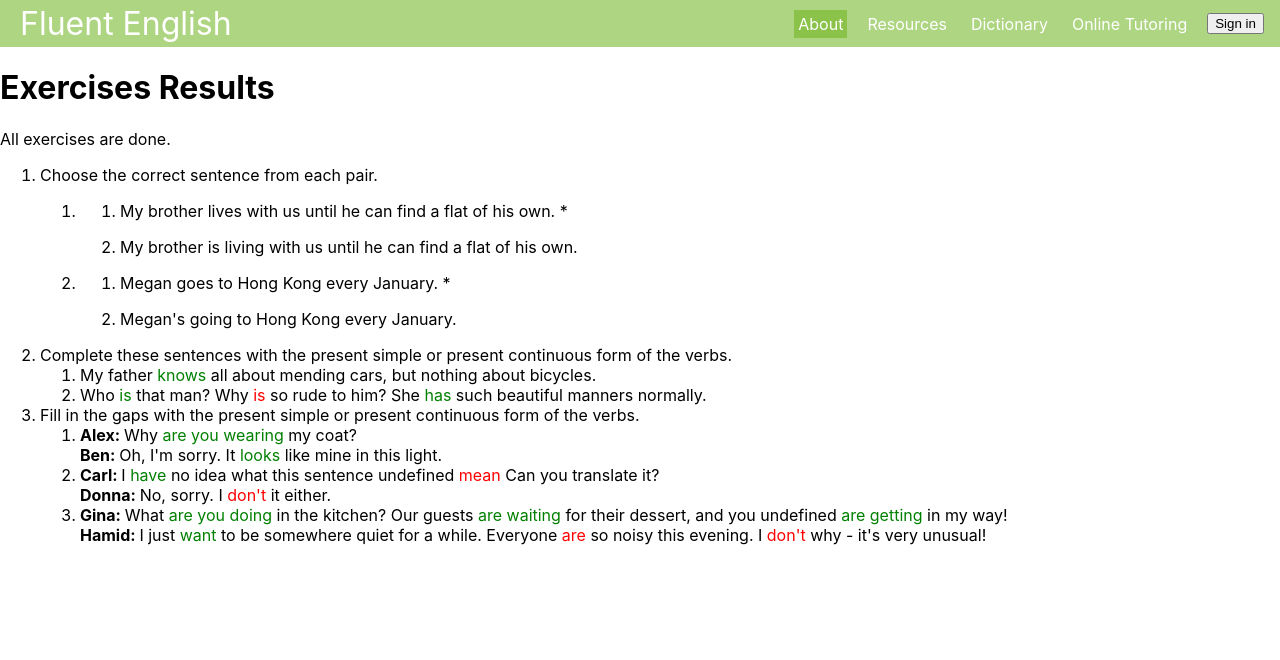
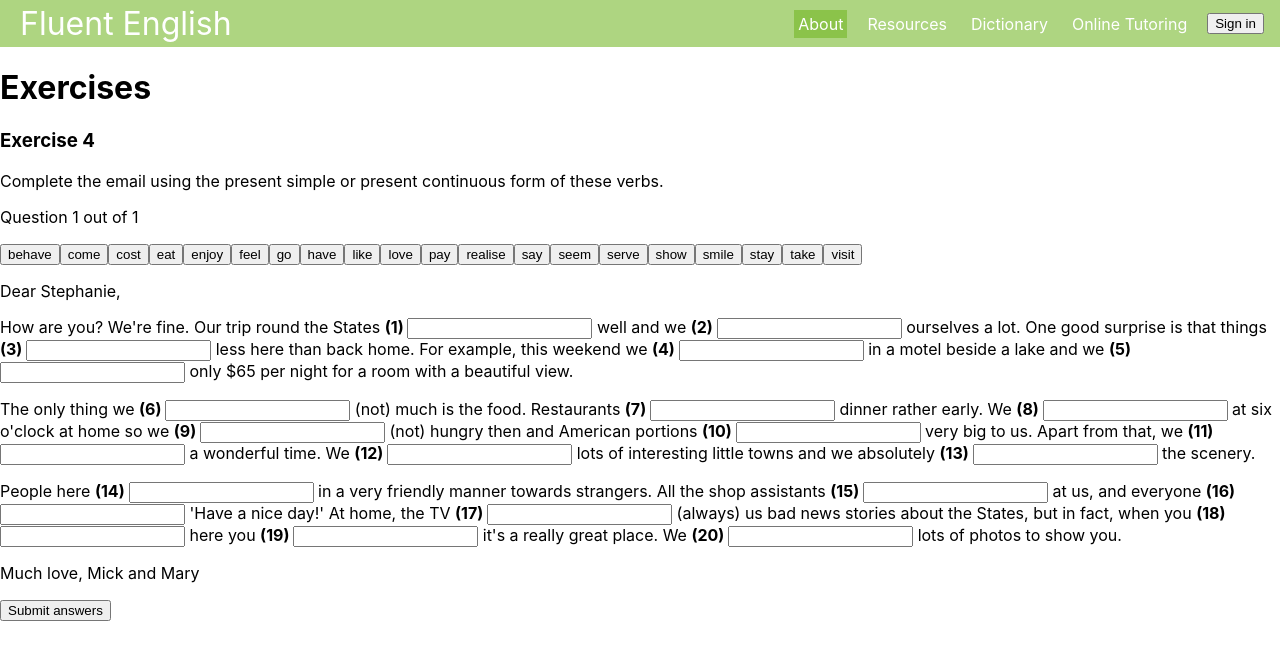
Before and after one commit to asharokhin/english-learning-app, a React (Create React App) app in the folder frontend/: page /resources/grammar/present-tense/exercises in a window 1280 px wide. Shown: the top 660 px of the page. Built offline with nearby package versions, Linux system fonts and the light colour scheme.

Commit message:
Add CompleteText exercise components

```diff
--- a/frontend/src/constants.js
+++ b/frontend/src/constants.js
@@ -1,3 +1,4 @@
 export const TYPE_IN_SENTENCE = "type_in_sentence";
 export const MULTIPLE_CHOICE = "multiple_choice";
 export const TYPE_IN_DIALOGUE = "type_in_dialogue";
+export const COMPLETE_THE_TEXT = "complete_the_text";
--- a/frontend/src/pages/ExerciseResultList/TypeInDialogueQuestionResults.jsx
+++ b/frontend/src/pages/ExerciseResultList/TypeInDialogueQuestionResults.jsx
@@ -12,7 +12,8 @@ const TypeInDialogueQuestionResults = ({ lines, usersAnswers }) => {
           {l.sentences.map((s, j) => (
             <TypeInSentenceResult
               key={s.post}
-              sentence={s}
+              pre={s.pre}
+              post={s.post}
               usersAnswer={usersAnswers[i][j]}
             />
           ))}
--- a/frontend/src/pages/ExerciseResultList/TypeInQuestionResult.jsx
+++ b/frontend/src/pages/ExerciseResultList/TypeInQuestionResult.jsx
@@ -10,7 +10,8 @@ const TypeInQuestionResult = ({ question, usersAnswers, questionIndex }) => {
       {sentences.map((s, i) => (
         <TypeInSentenceResult
           key={s.answer}
-          sentence={s}
+          pre={s.pre}
+          post={s.post}
           usersAnswer={usersQuestionAnswers[i]}
         />
       ))}
--- a/frontend/src/pages/ExerciseResultList/TypeInSentenceResult.jsx
+++ b/frontend/src/pages/ExerciseResultList/TypeInSentenceResult.jsx
@@ -2,8 +2,7 @@ import React from "react";
 import PropTypes from "prop-types";
 import styles from "./TypeInSentenceResult.module.css";
 
-const TypeInSentenceResult = ({ sentence, usersAnswer }) => {
-  const { pre, post } = sentence;
+const TypeInSentenceResult = ({ pre, post, usersAnswer }) => {
   const { answer, isCorrect } = usersAnswer;
   return (
     <>
@@ -17,15 +16,17 @@ const TypeInSentenceResult = ({ sentence, usersAnswer }) => {
 };
 
 TypeInSentenceResult.propTypes = {
-  sentence: PropTypes.shape({
-    pre: PropTypes.string,
-    post: PropTypes.string.isRequired,
-    hint: PropTypes.string.isRequired,
-  }).isRequired,
+  pre: PropTypes.string,
+  post: PropTypes.string,
   usersAnswer: PropTypes.shape({
     answer: PropTypes.string.isRequired,
     isCorrect: PropTypes.bool.isRequired,
   }).isRequired,
 };
 
+TypeInSentenceResult.defaultProps = {
+  pre: "",
+  post: "",
+};
+
 export default TypeInSentenceResult;
--- /dev/null
+++ b/frontend/src/pages/Exercises/CompleteText.jsx
@@ -0,0 +1,77 @@
+import React from "react";
+import PropTypes from "prop-types";
+import CtHintWords from "./CtHintWords";
+import CtParagraph from "./CtParagraph";
+
+const CompleteText = ({ content, onSubmitAnswer, usersAnswers }) => {
+  const { paragraphs, textData } = content;
+
+  const exerciseHints = () => {
+    if (usersAnswers === undefined) {
+      return <CtHintWords words={content.words} />;
+    }
+    return null;
+  };
+
+  const textHeader = () => {
+    if (textData.textType === "email") {
+      return <p>{`${textData.greeting},`}</p>;
+    }
+    return <b>{`${textData.greeting},`}</b>;
+  };
+
+  const textFooter = () => {
+    if (usersAnswers !== undefined) {
+      return null;
+    }
+    if (textData.end !== undefined) {
+      return <p>{`${textData.end}`}</p>;
+    }
+    return null;
+  };
+  const onSubmitUsersAnswers = (e) => {
+    e.preventDefault();
+    console.log("submit", e.target.input00.value);
+  };
+
+  return (
+    <div>
+      {exerciseHints()}
+      {textHeader()}
+      <form onSubmit={onSubmitUsersAnswers}>
+        {paragraphs.map((paragraph, i) => (
+          <CtParagraph
+            key={paragraph[0].answer}
+            paragraph={paragraph}
+            onSubmitAnswer={onSubmitAnswer}
+            paragraphIdx={i}
+            usersAnswers={usersAnswers}
+          />
+        ))}
+        {textFooter()}
+        <button type="submit">Submit answers</button>
+      </form>
+    </div>
+  );
+};
+
+CompleteText.propTypes = {
+  content: PropTypes.shape({
+    paragraphs: PropTypes.arrayOf(PropTypes.shape),
+    textData: PropTypes.shape({
+      textType: PropTypes.string,
+      greeting: PropTypes.string,
+      end: PropTypes.string,
+    }),
+    words: PropTypes.arrayOf(PropTypes.string),
+  }).isRequired,
+  onSubmitAnswer: PropTypes.func,
+  usersAnswers: PropTypes.shape(),
+};
+
+CompleteText.defaultProps = {
+  onSubmitAnswer: undefined,
+  usersAnswers: undefined,
+};
+
+export default CompleteText;
--- /dev/null
+++ b/frontend/src/pages/Exercises/CtHintWords.jsx
@@ -0,0 +1,16 @@
+/* eslint-disable react/prop-types */
+import React from "react";
+
+const CtHintWords = ({ words }) => {
+  return (
+    <div>
+      {words.map((w) => (
+        <button key={w} type="button">
+          {w}
+        </button>
+      ))}
+    </div>
+  );
+};
+
+export default CtHintWords;
--- /dev/null
+++ b/frontend/src/pages/Exercises/CtParagraph.jsx
@@ -0,0 +1,21 @@
+/* eslint-disable react/prop-types */
+import React from "react";
+import CtSentence from "./CtSentence";
+
+const CtParagraph = ({ paragraph, paragraphIdx }) => {
+  return (
+    <p>
+      {paragraph.map((s, i) => (
+        <CtSentence
+          key={s.answer}
+          pre={s.pre}
+          post={s.post}
+          num={s.num}
+          inputName={`input${paragraphIdx}${i}`}
+        />
+      ))}
+    </p>
+  );
+};
+
+export default CtParagraph;
--- /dev/null
+++ b/frontend/src/pages/Exercises/CtSentence.jsx
@@ -0,0 +1,15 @@
+/* eslint-disable react/prop-types */
+import React from "react";
+
+const CtSentence = ({ pre, num, post, inputName }) => {
+  return (
+    <>
+      <span>{` ${pre} `}</span>
+      <b>{` (${num}) `} </b>
+      <input name={inputName} type="text" />
+      <span>{` ${post} `}</span>
+    </>
+  );
+};
+
+export default CtSentence;
--- a/frontend/src/pages/Exercises/Exercises.jsx
+++ b/frontend/src/pages/Exercises/Exercises.jsx
@@ -221,6 +221,174 @@ const exercises = [
       },
     ],
   },
+  {
+    id: "pt_2",
+    task: "Complete the email using the present simple or present continuous form of these verbs.",
+    type: appConstants.COMPLETE_THE_TEXT,
+    questions: [
+      // single question
+      {
+        textData: {
+          textType: "email",
+          greeting: "Dear Stephanie",
+          end: "Much love, Mick and Mary",
+        },
+        words: [
+          "behave",
+          "come",
+          "cost",
+          "eat",
+          "enjoy",
+          "feel",
+          "go",
+          "have",
+          "like",
+          "love",
+          "pay",
+          "realise",
+          "say",
+          "seem",
+          "serve",
+          "show",
+          "smile",
+          "stay",
+          "take",
+          "visit",
+        ],
+        paragraphs: [
+          // paragraph
+          [
+            {
+              pre: "How are you? We're fine. Our trip round the States",
+              answer: "is going'",
+              post: "well and",
+              num: "1",
+            },
+            {
+              pre: "we",
+              answer: "are enjoying",
+              post: "ourselves a lot.",
+              num: "2",
+            },
+            {
+              pre: "One good surprise is that things",
+              answer: "cost",
+              post: "less here than back home.",
+              num: "3",
+            },
+            {
+              pre: "For example, this weekend we",
+              answer: "are staying",
+              post: "in a motel beside a lake and",
+              num: "4",
+            },
+            {
+              pre: "we",
+              answer: "are paying",
+              post: "only $65 per night for a room with a beautiful view.",
+              num: "5",
+            },
+          ],
+          // paragraph
+          [
+            {
+              pre: "The only thing we",
+              answer: "dont't like",
+              post: "(not) much is the food.",
+              num: "6",
+            },
+            {
+              pre: "Restaurants",
+              answer: "serve",
+              post: "dinner rather early.",
+              num: "7",
+            },
+            {
+              pre: "We",
+              answer: "never eat",
+              post: "at six o'clock at home so",
+              num: "8",
+            },
+            {
+              pre: "we",
+              answer: "don't feel",
+              post: "(not) hungry then and",
+              num: "9",
+            },
+            {
+              pre: "American portions",
+              answer: "seem",
+              post: "very big to us.",
+              num: "10",
+            },
+            {
+              pre: "Apart from that, we",
+              answer: "are having",
+              post: "a wonderful time.",
+              num: "11",
+            },
+            {
+              pre: "We",
+              answer: "are visiting",
+              post: "lots of interesting little towns and",
+              num: "12",
+            },
+            {
+              pre: "we absolutely",
+              answer: "love",
+              post: "the scenery.",
+              num: "13",
+            },
+          ],
+          // paragraph
+          [
+            {
+              pre: "People here",
+              answer: "behave",
+              post: "in a very friendly manner towards strangers.",
+              num: "14",
+            },
+            {
+              pre: "All the shop assistants",
+              answer: "smile",
+              post: "at us,",
+              num: "15",
+            },
+            {
+              pre: "and everyone",
+              answer: "says",
+              post: "'Have a nice day!'",
+              num: "16",
+            },
+            {
+              pre: "At home, the TV",
+              answer: "is always showing",
+              post: "(always) us bad news stories about the States,",
+              num: "17",
+            },
+            {
+              pre: "but in fact, when you",
+              answer: "come",
+              post: "here",
+              num: "18",
+            },
+            {
+              pre: "you",
+              answer: "realise",
+              post: "it's a really great place.",
+              num: "19",
+            },
+            {
+              pre: "We",
+              answer: "are taking",
+              post: "lots of photos to show you.",
+              num: "20",
+            },
+          ],
+        ],
+      },
+    ],
+  },
 ];
 
 const r = [
@@ -337,9 +505,9 @@ const Exercises = () => {
   // const { state } = useLocation();
   // onst { exId } = state;
 
-  const [currentExerciseIdx, setCurrentExerciseIdx] = useState(2);
+  const [currentExerciseIdx, setCurrentExerciseIdx] = useState(3);
 
-  const [allFinished, setAllFinished] = useState(true);
+  const [allFinished, setAllFinished] = useState(false);
   const [usersAnswers, setUsersAnswers] = useState(r);
 
   const nextStep = () => {
--- a/frontend/src/pages/Exercises/Question.jsx
+++ b/frontend/src/pages/Exercises/Question.jsx
@@ -5,6 +5,7 @@ import MultipleChoiceQuestion from "./MultipleChoiceQuestion/MultipleChoiceQuest
 import TypeInQuestion from "./TypeInQuestion/TypeInQuestion";
 import TypeInDialogue from "./TypeInDialogue";
 import * as appConstants from "../../constants";
+import CompleteText from "./CompleteText";
 
 const Question = ({
   questionType,
@@ -29,6 +30,13 @@ const Question = ({
     case appConstants.TYPE_IN_DIALOGUE:
       return (
         <TypeInDialogue
+          content={questionContent}
+          onSubmitAnswer={onSubmitQuestionAnswer}
+        />
+      );
+    case appConstants.COMPLETE_THE_TEXT:
+      return (
+        <CompleteText
           content={questionContent}
           onSubmitAnswer={onSubmitQuestionAnswer}
         />
--- a/frontend/src/reducers/exercisesReducer.jsx
+++ b/frontend/src/reducers/exercisesReducer.jsx
@@ -149,7 +149,7 @@ const exercises = [
               {
                 answer: "means",
                 hint: "mean",
-                post: "Can you translate it?",
+                post: ". Can you translate it?",
               },
             ],
           },
```
